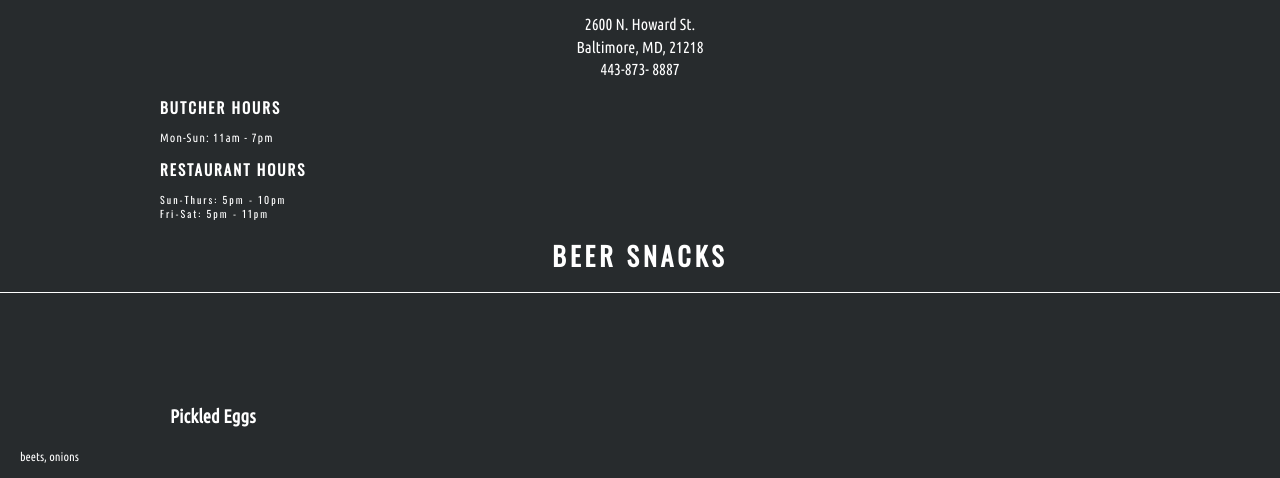
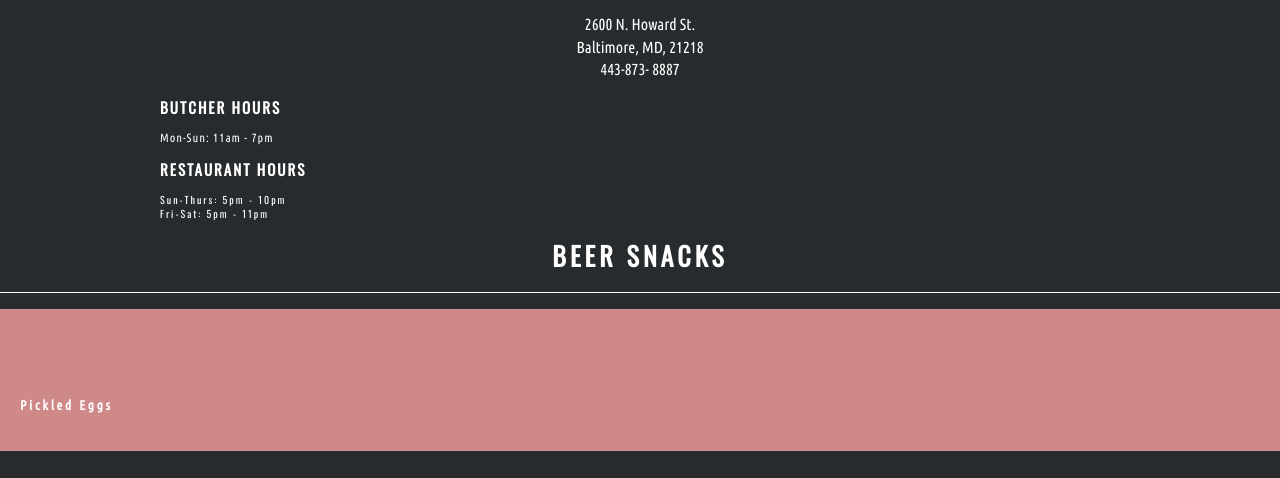
Before and after one commit to Newbzz/restaurant, a plain HTML site: page index.html in a window 1280 px wide. Shown: the part 668-1146 px from the top of the page. Drawn offline with nearby package versions, Linux system fonts and the light colour scheme.

Commit message:
redoing the food coding stuff

```diff
--- a/index.html
+++ b/index.html
@@ -139,26 +139,31 @@
     border-bottom: 1px solid #fff;
     }
 
-    .menu-container {
+    .food-list {
 
         padding: 20px;
-        background-color: #272b2d;
-        width:100;
-        height:auto;
-        z-index: 99;
-
+        background-color: #d08989;
     }
 
 
 
-   .food-title {
-        font-family: 'Ubuntu Condensed', sans-serif;
+   .food-item {
+        overflow:hidden;
+        position: relative;
+		color: #fff;
+		padding-top: 23px;
+	margin-top: 24px;
+     }
 
-       color: #fff;
-        margin-left: 150px;
 
-       padding-top: 72px;
-   }
+    .food-name {
+		width: 80%;
+		margin-bottom: 0;
+		font-family: 'Ubuntu Condensed', sans-serif;
+		font-size: 13.3px;
+		line-height: 18px;
+		letter-spacing: .2em;
+	}
 
 
     .food-ingred {
@@ -249,21 +254,44 @@
 
     <!-- menu stuff -->
 
+
     <div class="menu-title">
 	    <h1>BEER SNACKS</h1>
     </div>
 
-    <div class="menu-container">
+	<ul class="food-list columns four">
 
+		<li class="food-item">
+				<h4 class="food-name">Pickled Eggs</h4>
+				<p>
 
-    <h3 class="food-title">Pickled Eggs</h3>
-        <p class="food-ingred">beets, onions</p>
-        <p class="food-price">2.00</p>
+		 </li>
 
 
 
 
 
+
+	</ul>
+
+
+
+   <!--   not available for now
+
+
+    <ul class="menu-container columns four">
+
+     <li>
+
+    <h3 class="food-title">Pickled Eggs</h3>
+
+        <p class="food-ingred">beets, onions</p>
+        <p class="food-price">2.00</p>
+
+     </li>
+
+
+    -->
 
 
         </div>
```
